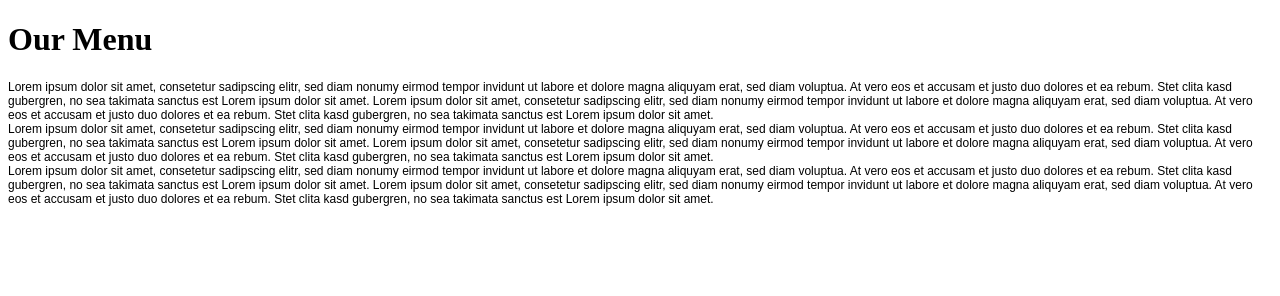
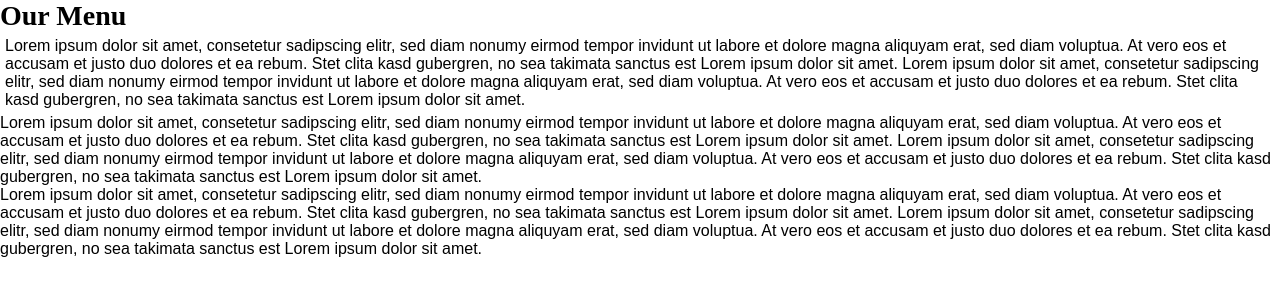
Before and after one commit to MarvinMussler/coursera_webDev, a plain HTML site: page mod2_solution/index.html in a window 1280 px wide. Drawn offline with Linux system fonts and the light colour scheme.

Commit message:
minor improvements to Module 2 Assignment

```diff
--- a/mod2_solution/css/stylesheet.css
+++ b/mod2_solution/css/stylesheet.css
@@ -1,14 +1,27 @@
-#section1{
-    font-family: Arial, Helvetica, sans-serif;
-    font-size: 0.75em;
+* {
+    box-sizing: border-box;
+    margin: 0;
+    padding: 0;
+  }
+
+h1 {
+    font-size: 175%;
 }
 
-#section2{
+#section1 {
+    border: 5px;
+    margin: 5px;
+    /*padding:*/
     font-family: Arial, Helvetica, sans-serif;
-    font-size: 0.75em;
+    font-size: 100%;
 }
 
-#section3{
+#section2 {
     font-family: Arial, Helvetica, sans-serif;
-    font-size: 0.75em;
+    font-size: 100%;
 }
+
+#section3 {
+    font-family: Arial, Helvetica, sans-serif;
+    font-size: 100%;
+}
```
